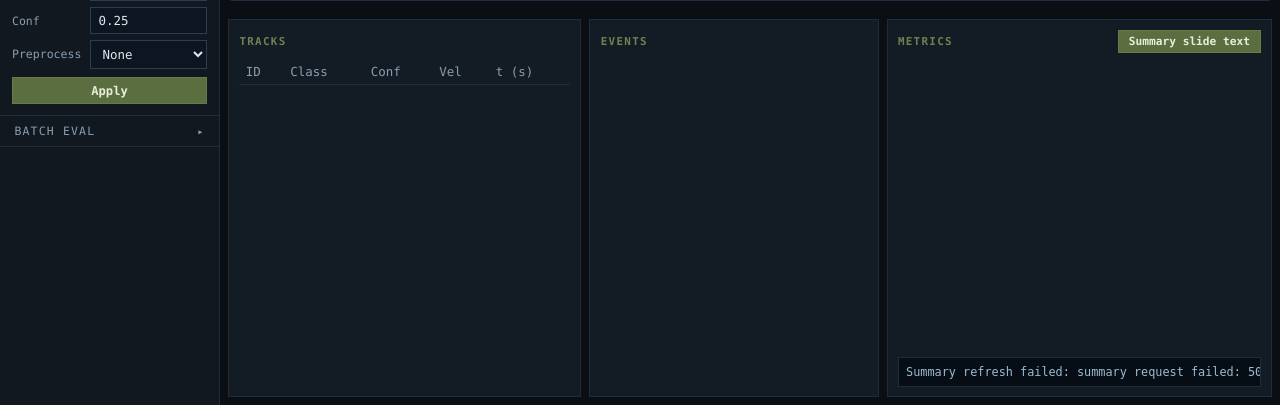
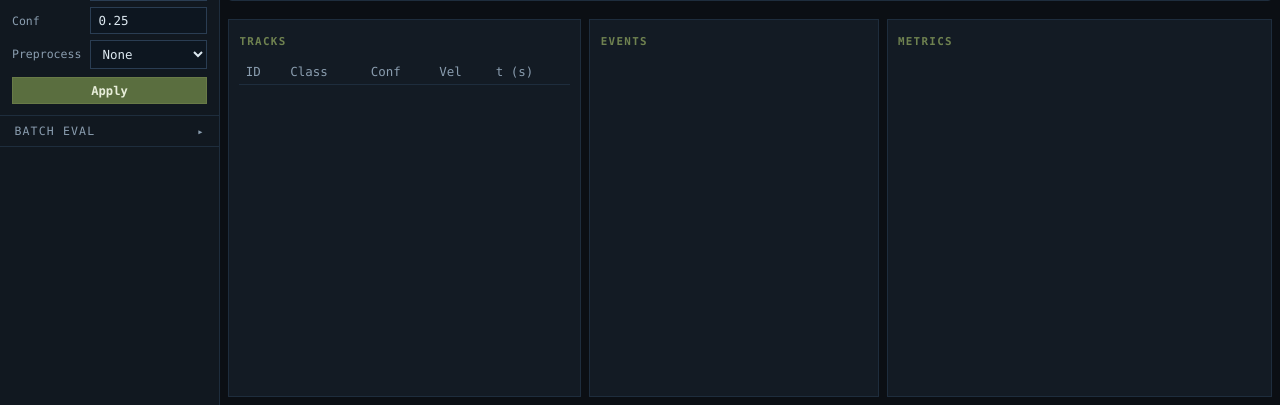
Before and after one commit to noelniles/ffisr, a FastAPI app: page / in a window 1280 px wide. Shown: the part 395-800 px from the top of the page. Run offline with FastAPI, Linux system fonts and the light colour scheme; data that the repository does not hold is empty; parts of the project's set-up code (start-up, migrations or seed data) failed here and were passed over; some libraries are stand-ins or nearby versions.

Commit message:
feat: remove Export summary button and all associated summary UI/JS

```diff
--- a/static/app.js
+++ b/static/app.js
@@ -36,7 +36,6 @@ const useSyntheticSourceBtn = document.getElementById("useSyntheticSource");
 const applyTrackingConfigBtn = document.getElementById("applyTrackingConfig");
 const requestKeyframe = document.getElementById("requestKeyframe");
 const trackSelect = document.getElementById("trackSelect");
-const refreshSummary = document.getElementById("refreshSummary");
 
 let selectedTrackId = null;
 let batchPollTimer = null;
@@ -438,25 +437,6 @@ async function sendKeyframeRequest() {
   });
 }
 
-async function loadSummary() {
-  refreshSummary.disabled = true;
-  refreshSummary.textContent = "Refreshing…";
-  try {
-    const res = await fetch("/api/summary", { cache: "no-store" });
-    if (!res.ok) {
-      throw new Error(`summary request failed: ${res.status}`);
-    }
-    const data = await res.json();
-    const stamp = new Date().toLocaleTimeString();
-    summaryOutput.textContent = `[updated ${stamp}]\n${data.summary_lines.join("\n")}`;
-  } catch (err) {
-    const message = err instanceof Error ? err.message : String(err);
-    summaryOutput.textContent = `Summary refresh failed: ${message}`;
-  } finally {
-    refreshSummary.disabled = false;
-    refreshSummary.textContent = "Summary slide text";
-  }
-}
 
 for (const btn of document.querySelectorAll("button[data-preset]")) {
   btn.onclick = async () => {
@@ -614,7 +594,6 @@ applyVideoSourceBtn.onclick = applyVideoSource;
 useSyntheticSourceBtn.onclick = useSyntheticSource;
 applyTrackingConfigBtn.onclick = applyTrackingConfig;
 requestKeyframe.onclick = sendKeyframeRequest;
-refreshSummary.onclick = loadSummary;
 if (runBatchBtn) runBatchBtn.onclick = startBatch;
 
 function renderLoop() {
@@ -624,7 +603,5 @@ function renderLoop() {
 
 drawPlaceholder();
 setInterval(pollState, 500);
-setInterval(loadSummary, 4000);
 pollState();
-loadSummary();
 requestAnimationFrame(renderLoop);
--- a/templates/index.html
+++ b/templates/index.html
@@ -201,10 +201,8 @@
           <div class="card data-card metrics-card">
             <div class="pane-head">
               <span class="pane-label">METRICS</span>
-              <button id="refreshSummary" class="summary-btn">Export summary</button>
             </div>
             <div id="metricsPanel" class="metrics"></div>
-            <pre id="summaryOutput"></pre>
           </div>
         </div>
 
```
